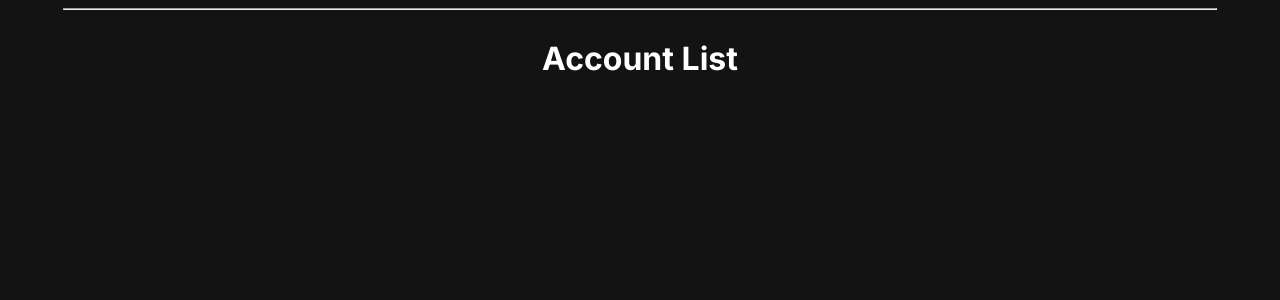
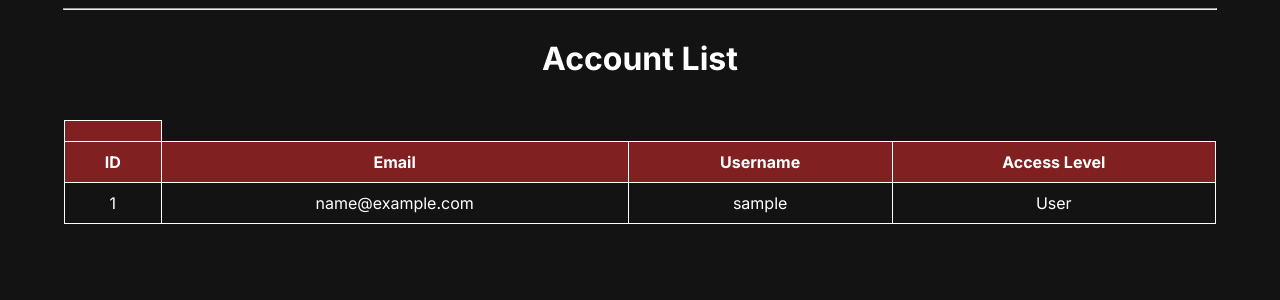
Before and after one commit to HuynhKent14/form_validation, a PHP site: page /admin.php in a window 1280 px wide. Shown: the part 250-550 px from the top of the page. Run offline with PHP 8.4, Linux system fonts and the light colour scheme; tables that the repository leaves empty or names only in its code hold one stand-in row (values such as "Sample post").

Commit message:
feat: page for attack on pekora, admin dashboard finished

```diff
--- a/admin.php
+++ b/admin.php
@@ -1,3 +1,27 @@
+<?php
+require_once "Auth.php";
+require_once "database.php";
+
+$auth = new Auth();
+
+$conn = (new Database())->connect();
+
+// fetch accounts
+$stmt = $conn->query("SELECT id, email, username, level FROM accounts");
+$accounts = $stmt->fetchAll(PDO::FETCH_ASSOC);
+
+/* detect states */
+$isGuest = isset($_SESSION['guest']) && $_SESSION['guest'] === true;
+$isLoggedIn = $auth->isLoggedIn();
+$isAdmin = $isLoggedIn && isset($_SESSION['level']) && $_SESSION['level'] == 1;
+
+/* username display */
+$username = $isGuest
+  ? 'Guest'
+  : ($_SESSION['username'] ?? '');
+
+?>
+
 <!DOCTYPE html>
 <html lang="en">
 
@@ -18,15 +42,25 @@
       <span class="closebtn" onclick="toggleExit()">x</span>
       <div class="profile">
         <img src="images/d.jpg">
-          <h4>Usada Pekora</h4>
+        <h4><?= htmlspecialchars($username ?: 'Guest', ENT_QUOTES, 'UTF-8') ?></h4>
 
       </div>
       <hr style="color:red; width:60%;">
       <div class="options">
         <ul>
-            <li><a href="">Home</a></li>
-            <li><a href="">Dashboard</a></li>
-            <li><a href="" style="color:rgb(128, 32, 32);">Log Out</a></li>
+          <li><a href="landing.php">Home</a></li>
+
+          <!-- if admin -->
+          <?php if ($isAdmin): ?>
+            <li><a href="admin.php">Dashboard</a></li>
+          <?php endif; ?>
+
+          <!-- guest or logged in -->
+          <?php if ($isGuest || !$isLoggedIn): ?>
+            <li><a href="index.php">Sign In</a></li>
+          <?php else: ?>
+            <li><a href="logout.php" style="color:rgb(128, 32, 32);">Log Out</a></li>
+          <?php endif; ?>
         </ul>
       </div>
     </div>
@@ -36,6 +70,29 @@
   <div class="dashboard">
     <h1 class="dashboard-title">Account List</h1>
   </div>
+  <table class="account-table">
+    <th>
+      <tr>
+        <th>ID</th>
+        <th>Email</th>
+        <th>Username</th>
+        <th>Access Level</th>
+      </tr>
+    </th>
+    <tb>
+      <?php foreach ($accounts as $acc): ?>
+        <tr>
+          <td><?= $acc['id'] ?></td>
+          <td><?= $acc['email'] ?></td>
+          <td><?= $acc['username'] ?></td>
+          <td>
+            <?= $acc['level'] == 1 ? 'Admin' : 'User' ?>
+          </td>
+        </tr>
+      <?php endforeach; ?>
+    </tb>
+  </table>
+
 </body>
 <script src="javascript/landing.js"></script>
 
--- a/css/admin.css
+++ b/css/admin.css
@@ -114,3 +114,25 @@ header h1 {
   flex-direction: column;
   color: white;
 }
+
+.account-table {
+  width: 90%;
+  margin: 20px auto;
+  border-collapse: collapse;
+  color: white;
+}
+
+.account-table th,
+.account-table td {
+  border: 1px solid;
+  padding: 10px;
+  text-align: center;
+}
+
+.account-table th {
+  background-color: #802020;
+}
+
+.account-table tr:nth-child(even) {
+  background-color: #2a2a2a;
+}
--- a/landing.php
+++ b/landing.php
@@ -65,7 +65,7 @@ $username = $isGuest
         <div class="movie-info">
           <h3>Director: Kent Kaneki</h3>
           <h4>2023</h4>
-          <a href="">go to reviews →</a>
+          <a href="details.php?id=6">go to reviews →</a>
         </div>
       </div>
       <div class="title">Le Critique</div>
```
Also changed, not shown: images/movie6.jpg (added), images/movieImage.jpg (deleted). Lines whose indentation alone changed are shown as unchanged.
